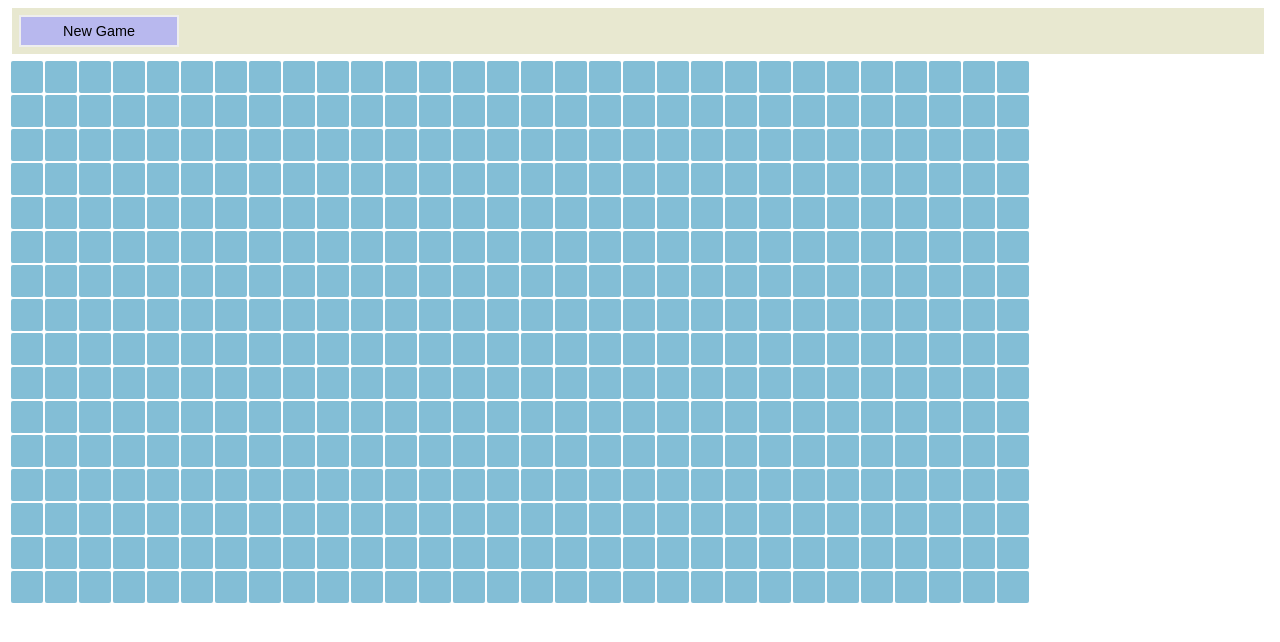
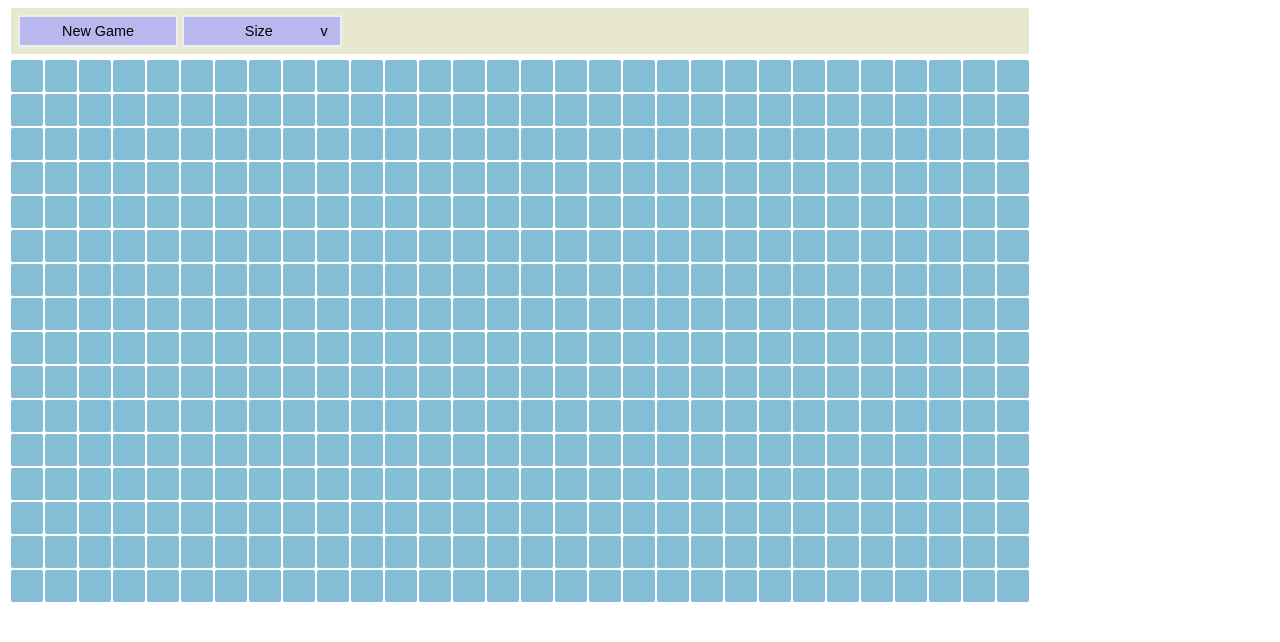
Before and after one commit to naya460/gawsel, a Next.js app in the folder Next.js/Minesweeper/: page / in a window 1280 px wide. Shown: the top 642 px of the page. Built offline with nearby package versions, Linux system fonts and the light colour scheme.

Commit message:
<Next.js/Minesweeper>ResizeButtonを押したときポップアップを表示

```diff
--- a/Next.js/Minesweeper/components/MinesweeperGame/MinesweeperGame.tsx
+++ b/Next.js/Minesweeper/components/MinesweeperGame/MinesweeperGame.tsx
@@ -144,6 +144,7 @@ export default function MinesweeperGame(): react.ReactElement {
 
 	return (
 		<>
+      <div style={{'width': 'fit-content'}}>
         <MineSweeperMenuBar
           onClickNewGameButton={() => {
             const board_slice = board.slice();
@@ -157,6 +158,7 @@ export default function MinesweeperGame(): react.ReactElement {
           onClickCell={(x, y) => handleClickCell(x, y)}
           onRightClickCell={(x, y) => handleRightClickCell(x, y)}
         />
+      </div>
 		</>
 	)
 }
--- a/Next.js/Minesweeper/components/MinesweeperMenuBar/MinesweeperMenuBar.module.css
+++ b/Next.js/Minesweeper/components/MinesweeperMenuBar/MinesweeperMenuBar.module.css
@@ -1,14 +1,16 @@
 .menu_bar {
+    display: flex;
+    flex-direction: row;
     background-color: #e8e8d0;
-    margin: 4px;
-    margin-right: 8px;
+    margin: 3px;
     padding: 5px;
+    border-radius: 0.1rem;
 }
 
 .new_game_button {
     width: 10rem;
     height: 2rem;
-    border-width: px;
+    border-width: 2px;
     border-color: #eeeeee;
     border-style: solid;
     margin: 2px;
--- a/Next.js/Minesweeper/components/MinesweeperMenuBar/MinesweeperMenuBar.tsx
+++ b/Next.js/Minesweeper/components/MinesweeperMenuBar/MinesweeperMenuBar.tsx
@@ -1,6 +1,8 @@
-import react from "react"
+import react, {useState} from "react"
 
 import styles from "./MinesweeperMenuBar.module.css"
+
+import ResizeButton from "./ResizeButton"
 
 type Props = {
   onClickNewGameButton: () => void;
@@ -8,10 +10,14 @@ type Props = {
 
 export default function MinesweeperMenuBar(props: Props): react.ReactElement {
   return(
-    <div className={styles.menu_bar}>
-      <button
-      className={styles.new_game_button}
-      onClick={() => props.onClickNewGameButton()}>New Game</button>
+    <div className={styles.menu_bar_parent}>
+      <div className={styles.menu_bar}>
+        <button
+          className={styles.new_game_button}
+          onClick={() => props.onClickNewGameButton()}
+        >New Game</button>
+        <ResizeButton />
+      </div>
     </div>
   );
 }
--- /dev/null
+++ b/Next.js/Minesweeper/components/MinesweeperMenuBar/ResizeButton.module.css
@@ -0,0 +1,49 @@
+.resize_button_parent {
+    position: relative;
+    width: fit-content;
+}
+
+.resize_button {
+    height: 2rem;
+    width: 10rem;
+    border-width: 2px;
+    border-color: #eeeeee;
+    border-style: solid;
+    margin: 2px;
+    background-color: #b8b8ee;
+    font-size: 0.9rem;
+    color: #000000;
+}
+
+.resize_button:hover {
+    background-color: #c8c8ff;
+}
+
+.resize_button:active {
+    background-color: #a8a8dd;
+}
+
+.resize_button_contents {
+    display: flex;
+    flex-direction: row;
+    position: relative;
+}
+
+.size_text {
+    left: 0.4rem;
+    inline-size: 8.6rem;
+    text-align: center;
+}
+
+.v_text {
+    right: 0.4rem;
+    position: absolute;
+}
+
+.resize_popup {
+    position: absolute;
+    background-color: rgba(140, 140, 140, 80%);
+    width: calc(100% - 6px);
+    height: 180px;
+    margin: 3px;
+}
--- /dev/null
+++ b/Next.js/Minesweeper/components/MinesweeperMenuBar/ResizeButton.tsx
@@ -0,0 +1,40 @@
+import react, {useState} from "react"
+
+import styles from "./ResizeButton.module.css"
+
+export default function ResizeButton(): react.ReactElement {
+  const [isPopupShown, setPopupShown] = useState(false);
+
+  return(
+    <>
+      <div className={styles.resize_button_parent}>
+        <button
+          className={styles.resize_button}
+          onClick={() => setPopupShown(!isPopupShown)}
+        >
+          <div className={styles.resize_button_contents}>
+            <div className={styles.size_text}>Size</div>
+            <div className={styles.v_text}>v</div>
+          </div>
+        </button>
+        {
+          function () {
+            if (isPopupShown) {
+              return (<ResizePopup />);
+            }
+          }()
+        }
+      </div>
+    </>
+  );
+}
+
+function ResizePopup(): react.ReactElement {
+  return(
+    <>
+      <div className={styles.resize_popup}>
+
+      </div>
+    </>
+  )
+}
```
Lines whose indentation alone changed are shown as unchanged.
